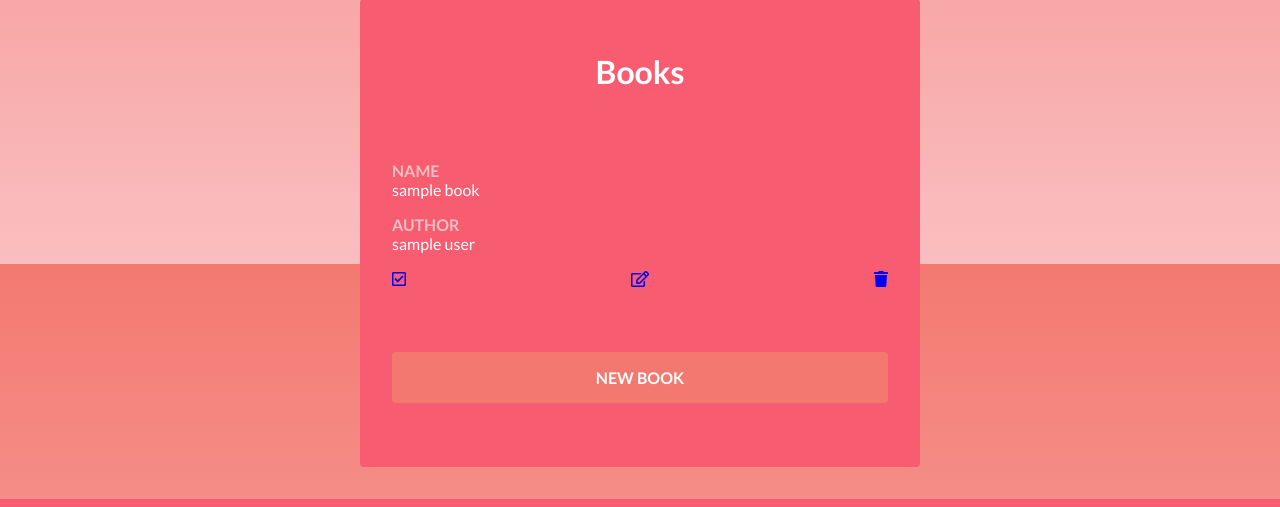
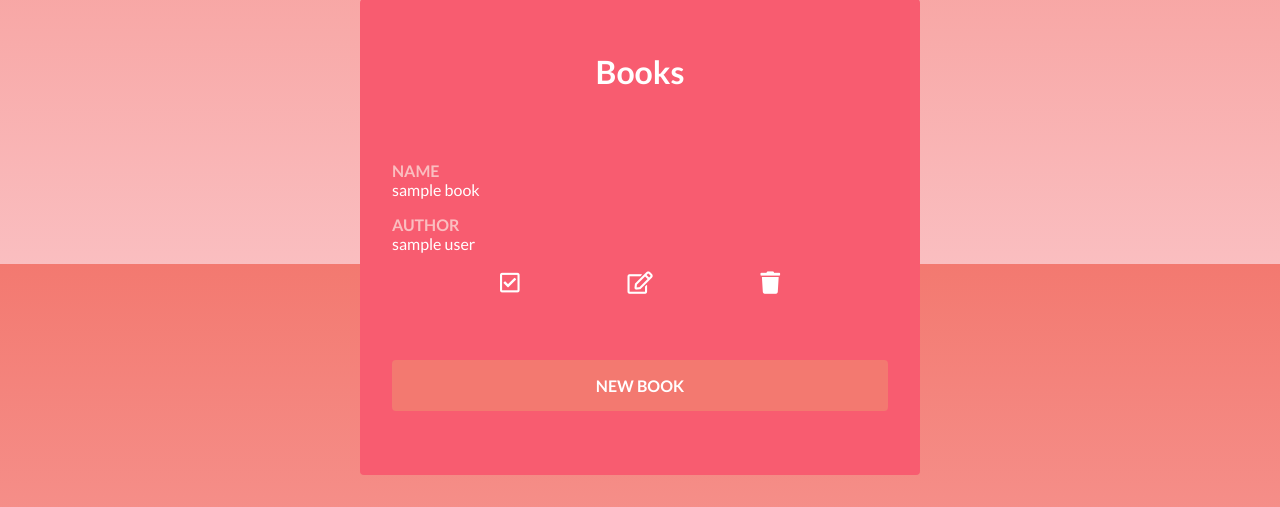
Before and after one commit to DD21S/library, a Django app: page / in a window 1280 px wide. Shown: the part 536-1043 px from the top of the page. Run offline with Django 4.2, Linux system fonts and the light colour scheme; tables that the repository leaves empty hold one stand-in row (values such as "Sample post").

Commit message:
styles for actions buttons added

```diff
--- a/static/bases/main.css
+++ b/static/bases/main.css
@@ -99,6 +99,12 @@ form input[type="text"] {
 }
 .actions {
 	display: flex;
-	justify-content: space-between;
+	justify-content: space-evenly;
 	align-items: center;
 }
+.actions > a {
+	text-decoration: none;
+	color: #ffffff;
+	font-weight: 700;
+	font-size: 1.4rem;
+}
```
